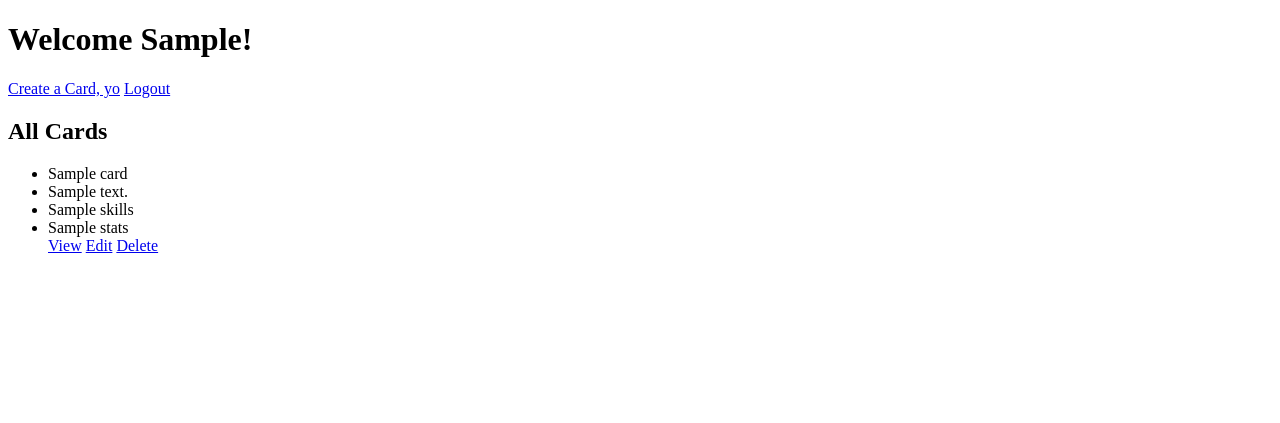
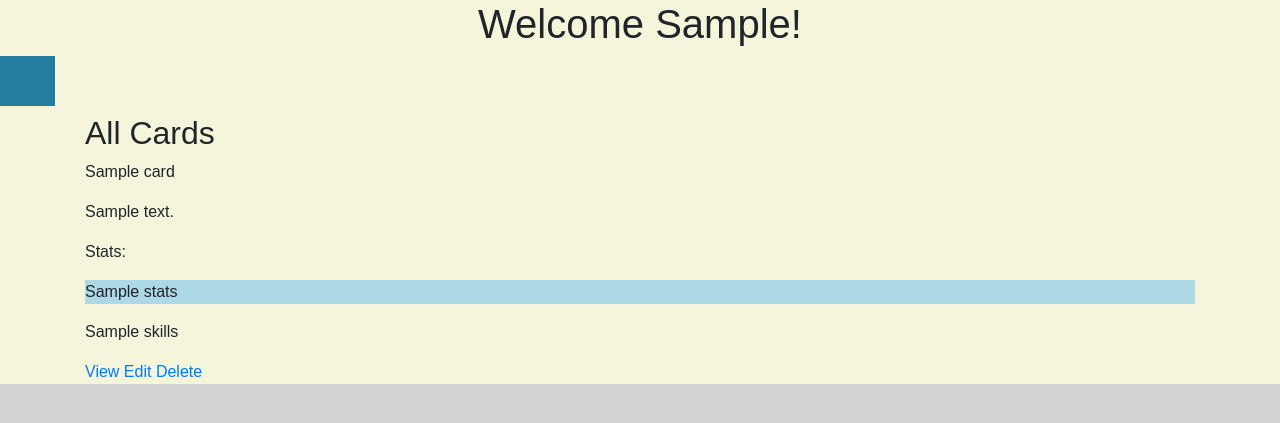
Before and after one commit to torteg4/funGroupProject, a Flask app: template flask_app/templates/dashboard.html in a window 1280 px wide. Shown: the top 423 px of the page. Run offline with Flask 2, Linux system fonts and the light colour scheme; the template is opened without the code that fills it: most values are stand-ins (such as "Sample title", 1, 10 or a date in 2020); some libraries are stand-ins or nearby versions.

Commit message:
update css/dashboard

```diff
--- a/flask_app/static/css/styles.css
+++ b/flask_app/static/css/styles.css
@@ -285,8 +285,6 @@
   }
 }
 
-
-
 /* VIEW CARD CSS */
 
 /* .cardsContainer {
@@ -398,3 +396,132 @@ ul {
   color: inherit;
   text-decoration: none;
 }
+
+
+
+/* Dashboard CSS */
+
+#dashBody {
+  background-color: lightgray;
+}
+
+.wrapper {
+  background-color: beige;
+}
+
+#checkbox, .sideButton span { /* Hide the checkbox input & word "Menu" in the button */
+  display: none;
+}
+
+.sideButton {
+  display: block;
+  background-color: #247D9E;
+  color: #fff;
+  width: 55px;
+  height: 50px;
+  line-height: 50px;
+  padding: 0 20px;
+  cursor: pointer;
+  transition: width .3s ease-in-out;
+}
+
+.sidebar {
+  background-color: #2B2E33;
+    position: fixed;
+    width: 200px;
+    height: 25%;
+    z-index: 1111;
+    transition: transform .3s ease-in-out;
+    transform: translateX(-250px);
+}
+
+.sidebar ul {
+  padding: 0;
+  margin: 0;
+  list-style-type: none;
+}
+
+.sidebar ul a {
+  position: relative;
+  text-decoration: none;
+  display: block;
+  background-color: transparent;
+  color: #BAB5BD;
+  padding: 15px 20px;
+  font-size: 16px;
+}
+
+.sidebar ul a li i {
+  margin-right: 15px;
+}
+
+.sidebar ul a:nth-child(2)::after, .sidebar ul a:nth-child(3)::after {
+  position: absolute;
+  top: 50%;
+  right: 15px;
+  margin-top: -9px;
+  color: #fff;
+  font-size: 13px;
+  padding: 0 7px;
+  height: 18px;
+  line-height: 18px;
+  text-align: center;
+  -webkit-border-radius: 3px;
+  -moz-border-radius: 3px;
+  border-radius: 3px;
+}
+
+.sidebar ul a:nth-child(2)::after {
+  content: "You sure?";
+  background-color: tomato;
+}
+
+.sidebar ul a:nth-child(3)::after {
+  content: "2";
+  background-color: #247D9E;
+}
+
+/* Add margin to the icon in the second item */
+.sidebar ul a:nth-child(2) li i {
+  margin-left: 4px;
+  margin-right: 19px;
+}
+
+.sidebar ul a:hover, .sidebar ul a.active {
+  background-color: #161920;
+  color: #fff;
+}
+
+.sidebar ul a:hover::before, .sidebar ul a.active::before {
+  position: absolute;
+  top: 0;
+  left: 0;
+  content: "";
+  background-color: #247D9E;
+  width: 4px;
+  height: 100%;
+}
+/* Sidebar - ends */
+
+/* Effect of showing the sidebar - starts */
+#checkbox:checked ~ .sidebar {
+  transform: translateX(0);
+}
+
+#checkbox:checked + .sideButton {
+  width: 200px;
+  padding: 0 20px;
+}
+
+#checkbox:checked + .sideButton span { /* Show again the word "Menu" in the button */
+  display: inline;
+}
+/* Effect of showing the sidebar - ends */
+
+.p-bar {
+  background-color: lightblue;
+}
+
+.pBarGray {
+  background-color: gray;
+}
--- a/flask_app/templates/dashboard.html
+++ b/flask_app/templates/dashboard.html
@@ -4,31 +4,60 @@
     <meta charset="UTF-8">
     <meta http-equiv="X-UA-Compatible" content="IE=edge">
     <meta name="viewport" content="width=device-width, initial-scale=1.0">
+    <link rel="stylesheet" type="text/css" href="{{ url_for('static', filename='./css/styles.css')}}">
+    <link rel="stylesheet" href="https://stackpath.bootstrapcdn.com/bootstrap/4.3.1/css/bootstrap.min.css"
+    integrity="sha384-ggOyR0iXCbMQv3Xipma34MD+dH/1fQ784/j6cY/iJTQUOhcWr7x9JvoRxT2MZw1T" crossorigin="anonymous">
     <title>Dashboard</title>
 </head>
-<body>
-    <div class="container">
+<body id="dashBody">
+    <div class="wrapper">
         <h1 class="text-center">Welcome {{ this_user.first_name }}!</h1>
-        <div class="nav_bar">
+
+        <input type="checkbox" id="checkbox">
+        <label class="sideButton" for="checkbox"><i class="fa fa-bars">
+        </i> <span>Menu</span></label>
+        <div class="sidebar">
             <!-- <a href="/cards/draw">Draw a card</a> -->
-            <a href="/new/card">Create a Card, yo</a>
-            <a href="/logout">Logout</a>
+            <ul>
+                <a href="/new/card">
+                    <li>
+                        <i class="fa fa-card"></i>
+                        Create a Card
+                    </li>
+                </a>
+                <a href="/logout">
+                    <li>
+                        <i class="fa fa-logout"></i>
+                        Logout
+                    </li>
+                </a>
+            </ul>
+
         </div>
+
         <div class="container">
             {% if cards %}
                 <h2>All Cards</h2>
-                    <ul>
+
                         {% for card in cards %}
-                        <li>{{ card.name }}</li>
-                        <li>{{ card.bio }}</li>
-                        <li>{{ card.skills }}</li>
-                        <li>{{ card.stats }}</li>
+                        <p>{{ card.name }}</p>
+                        <p>{{ card.bio }}</p>
+                        <div>
+                            <p>Stats:
+                                <div class="pBarGray">
+                                    <div class="p-bar" style="width:{{ card.stats}}%">{{card.stats}}
+                                    </div>
+                                </div>
+                            </p>
+                        </div>
+
+                        <p>{{ card.skills }}</p>
                         <a href="/show/{{ card.id }}">View</a>
-                        {% if card.user_id == this_user.id%}
+                        {% if card.user.id == this_user.id %}
                         <a href="/edit/{{ card.id }}">Edit</a>
                         <a href="cards/delete/{{ card.id }}">Delete</a>
                         {% endif %}
-                {% endfor %}</ul>
+                {% endfor %}
                 {% else %}
                     <p>No cards found.</p>
                 {% endif %}
```
